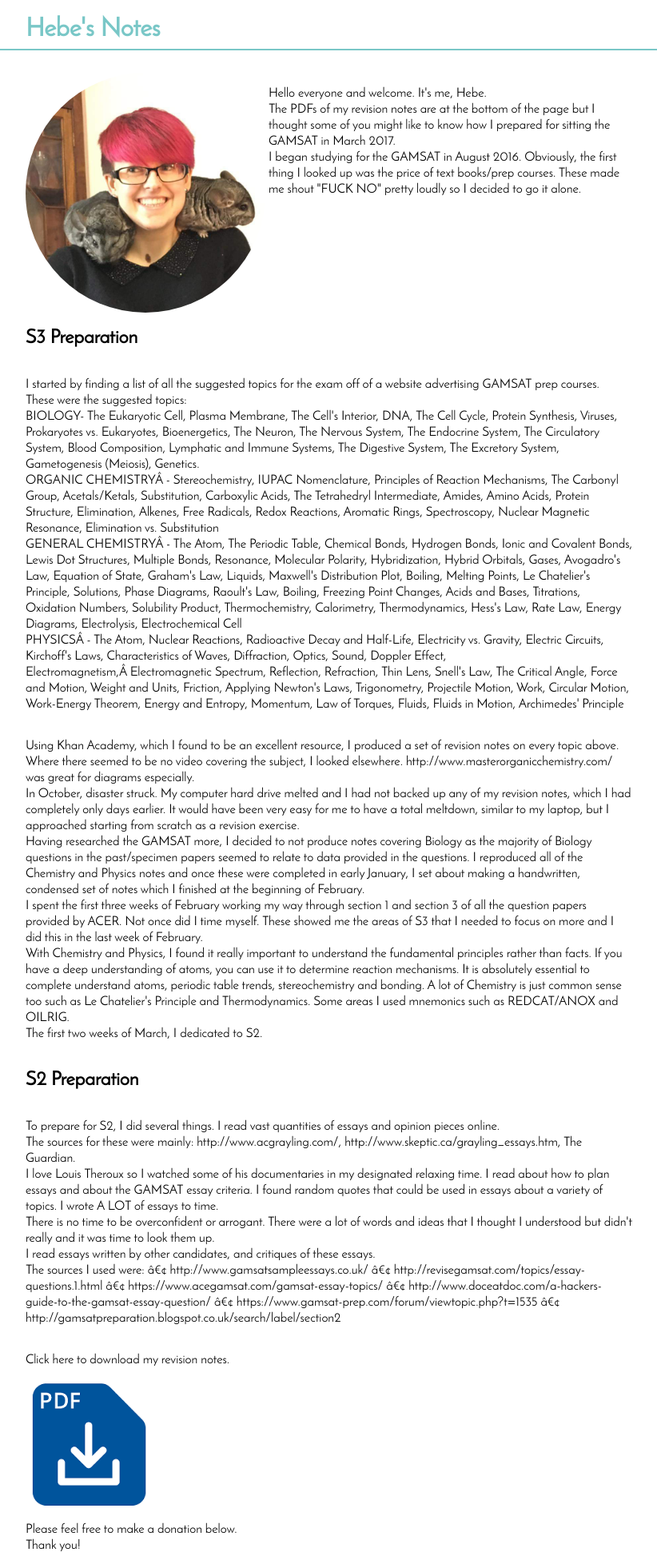
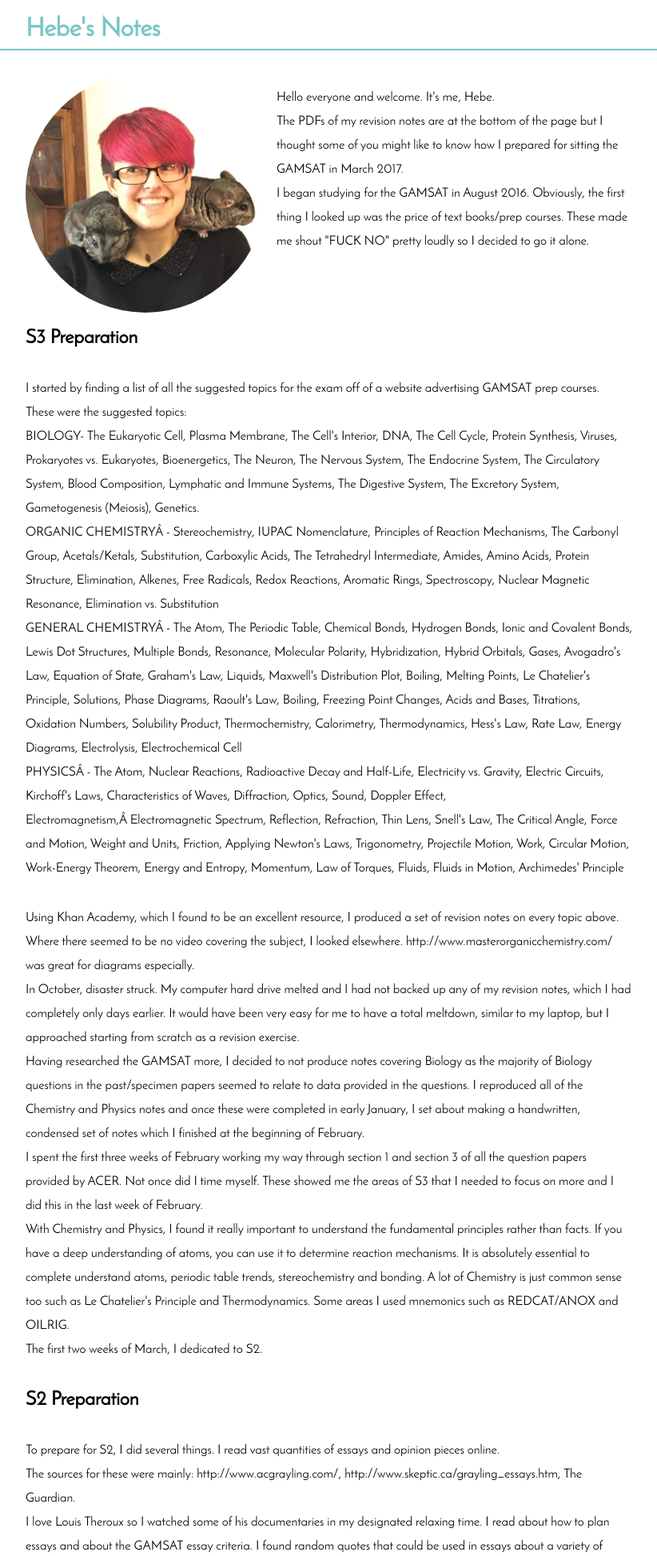
Before and after one commit to TomGB/hebe, a PHP site: page / in a window 1280 px wide. Shown: the top 1946 px of the page at 80% size, without its empty margins (228-1050 px from the left). Run offline with PHP 8.4, Linux system fonts and the light colour scheme.

Commit message:
increased line height and info padding

```diff
--- a/style.css
+++ b/style.css
@@ -3,7 +3,7 @@
 }
 
 p {
-  line-height: 20px;
+  line-height: 30px;
 }
 
 body {
@@ -47,6 +47,7 @@ hr {
 
 .hebe-info{
   max-width: 450px;
+  padding-left: 10px;
 }
 
 .profile-section * {
```
